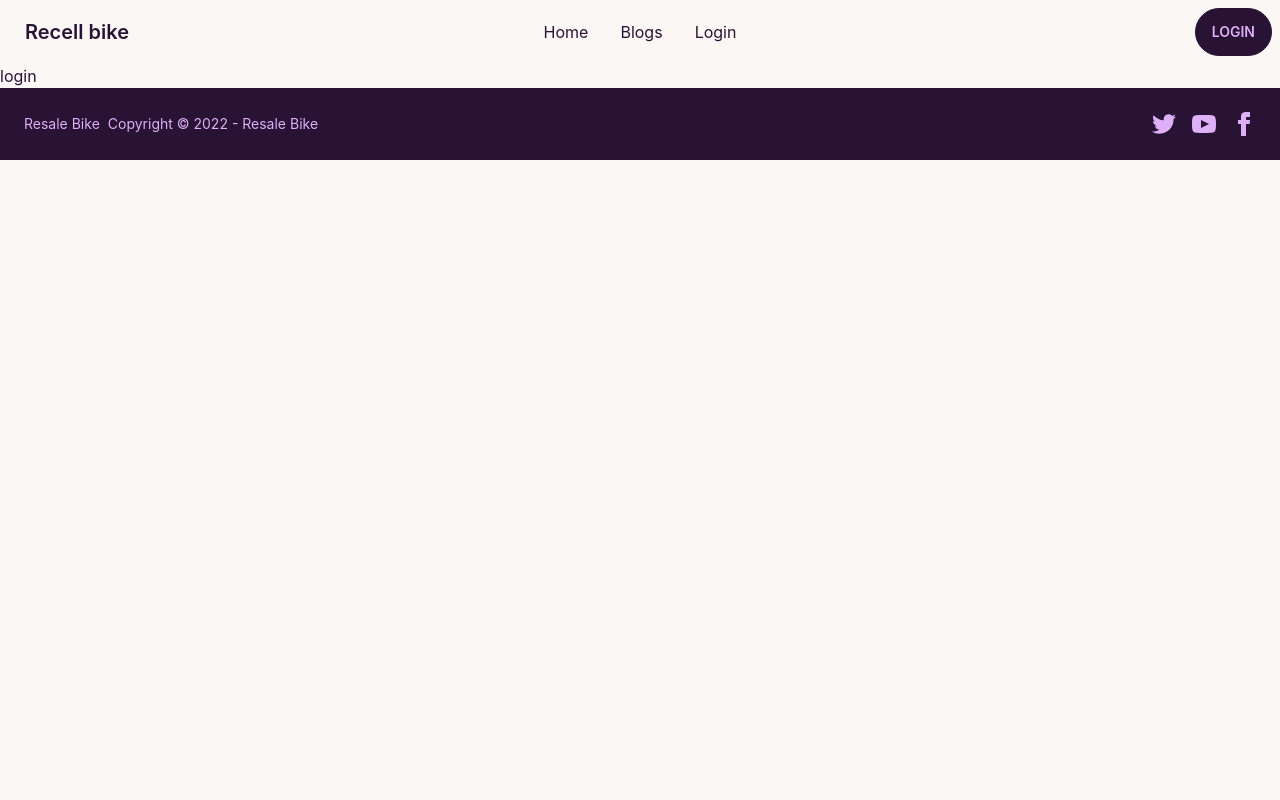
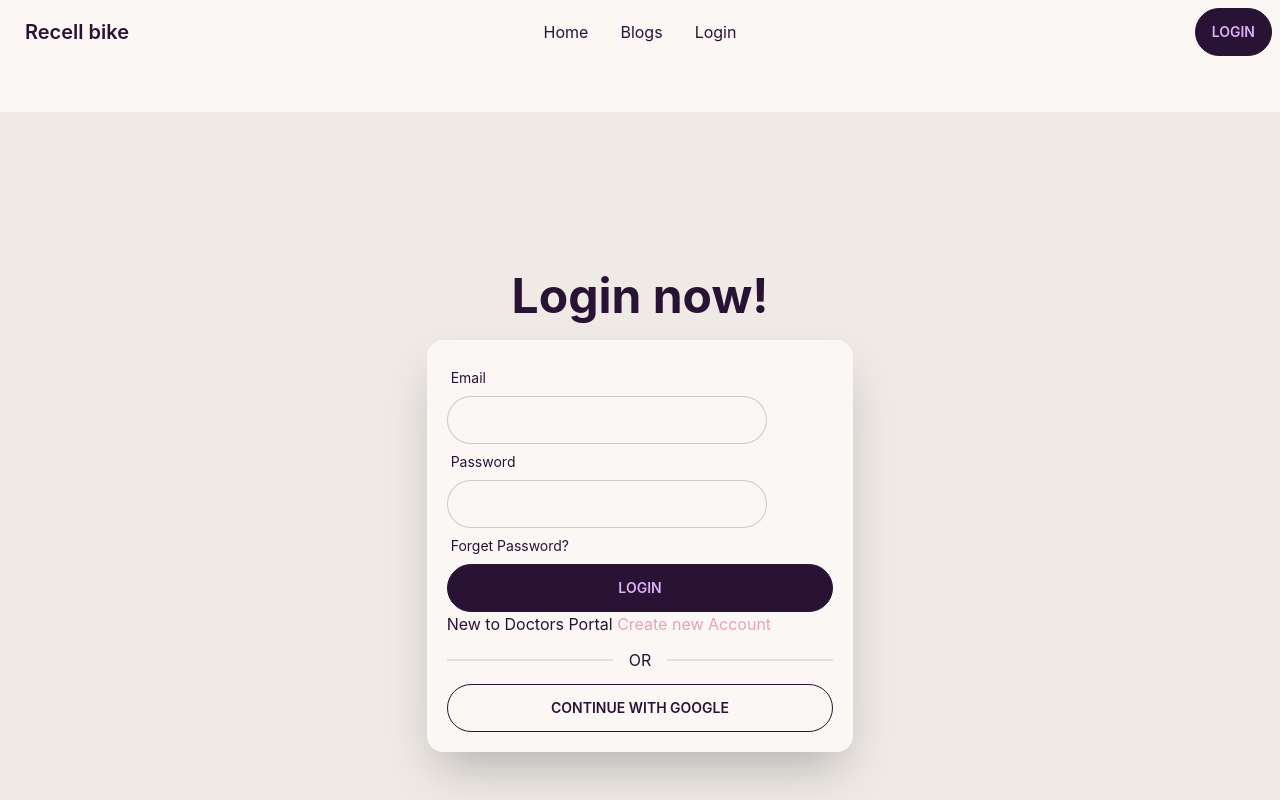
Before and after one commit to sabrababra/resale-old-bike-repo, a React (Create React App) app: page /login in a window 1280 px wide. Shown: the top 800 px of the page. Built offline with nearby package versions, Linux system fonts and the light colour scheme; no server answers.

Commit message:
log in page setup complete

```diff
--- a/package.json
+++ b/package.json
@@ -7,8 +7,10 @@
     "@testing-library/react": "^13.4.0",
     "@testing-library/user-event": "^13.5.0",
     "daisyui": "^2.41.0",
+    "firebase": "^9.14.0",
     "react": "^18.2.0",
     "react-dom": "^18.2.0",
+    "react-hook-form": "^7.39.5",
     "react-router-dom": "^6.4.3",
     "react-scripts": "5.0.1",
     "web-vitals": "^2.1.4"
--- /dev/null
+++ b/src/Contexts/AuthProvider.js
@@ -0,0 +1,56 @@
+import React, { createContext, useEffect, useState } from 'react';
+import {getAuth,createUserWithEmailAndPassword,signInWithEmailAndPassword,updateProfile,signOut,onAuthStateChanged} from 'firebase/auth'
+import app from '../Firebase/firebase.config';
+
+
+export const AuthContext = createContext();
+const auth = getAuth(app)
+
+const AuthProvider = ({children}) => {
+    const [user, setUser] = useState(null);
+    const [loading, setLoading] = useState(true);
+    const createUser = (email, password) =>{
+        setLoading(true);
+        return createUserWithEmailAndPassword(auth, email, password);
+    }
+
+    const signIn = (email, password) =>{
+        setLoading(true);
+        return signInWithEmailAndPassword(auth, email, password);
+    }
+
+    const updateUser = (userInfo) =>{
+        return updateProfile(user, userInfo);
+    }
+
+    const logOut = () =>{
+        setLoading(true);
+        return signOut(auth);
+    }
+
+    useEffect( () =>{
+        const unsubscribe = onAuthStateChanged(auth, currentUser =>{
+            console.log('user observing');
+            setUser(currentUser);
+            setLoading(false);
+        });
+
+        return () => unsubscribe();
+    }, [])
+
+    const authInfo = {
+        createUser,
+        signIn,
+        updateUser,
+        logOut,
+        user,
+        loading
+    }
+    return (
+        <AuthContext.Provider value={authInfo}>
+            {children}
+        </AuthContext.Provider>
+    );
+};
+
+export default AuthProvider;
--- /dev/null
+++ b/src/Firebase/firebase.config.js
@@ -0,0 +1,20 @@
+// Import the functions you need from the SDKs you need
+import { initializeApp } from "firebase/app";
+// TODO: Add SDKs for Firebase products that you want to use
+// https://firebase.google.com/docs/web/setup#available-libraries
+
+// Your web app's Firebase configuration
+const firebaseConfig = {
+
+
+    apiKey:process.env.REACT_APP_apiKey,
+    authDomain:process.env.REACT_APP_authDomain,
+    projectId:process.env.REACT_APP_projectId,
+    storageBucket:process.env.REACT_APP_storageBucket,
+    messagingSenderId:process.env.REACT_APP_messagingSenderId,
+    appId:process.env.REACT_APP_appId,
+};
+
+// Initialize Firebase
+const app = initializeApp(firebaseConfig);
+export default app;
--- a/src/Pages/Home/BrandCategories/BrandCategories.js
+++ b/src/Pages/Home/BrandCategories/BrandCategories.js
@@ -7,25 +7,25 @@ import BrandData from './BrandData';
 const BrandCategories = () => {
     const brandCategory=[
         {
-            id:1,
+            _id:1,
             brandName:'Honda',
             img:honda,
             amount:4
         },
         {
-            id:2,
+            _id:2,
             brandName:'Sujuki',
             img:sujuki,
             amount:2
         },
         {
-            id:3,
+            _id:3,
             brandName:'Yamaha',
             img:yamaha,
             amount:4
         },
         {
-            id:4,
+            _id:4,
             brandName:'Vespa',
             img:vespa,
             amount:2
--- a/src/Pages/Home/BrandCategories/BrandData.js
+++ b/src/Pages/Home/BrandCategories/BrandData.js
@@ -1,21 +1,21 @@
 import React from 'react';
 
-const BrandData = ({brand}) => {
-    const {brandName,img,amount}=brand;
+const BrandData = ({ brand }) => {
+    const { brandName, img, amount } = brand;
     return (
-        <div className="card  card-side bg-base-100 shadow-xl hover:bg-gray-400
-             ">
-                <img className='ml-5 w-2/4 h-2/4 flex justify-center items-center' src={img} alt="Movie" />
-                <div className="card-body flex justify-center">
-                    <h2 className="card-title">{amount} bike available</h2>
-                    <p>{brandName}</p>
+        <div className="card  bg-base-100 shadow-xl">
+            <figure className="px-10 pt-10">
+                <img src={img} alt="Shoes" className="rounded-xl" />
+            </figure>
+            <div className="card-body items-center text-center">
+                <h2 className="card-title">{brandName}</h2>
+                <p>{amount} {amount?.length>1?'products':'product'} available</p>
+                <div className="card-actions">
+                    <button className="btn btn-primary">See Products</button>
+                </div>
+            </div>
+        </div>
 
-                    <button className='btn mt-8'>See Products</button>
-
-                </div>
-
-
-            </div>
     );
 };
 
--- a/src/Pages/Login/Login.js
+++ b/src/Pages/Login/Login.js
@@ -1,10 +1,91 @@
-import React from 'react';
+import React, { useContext, useState } from 'react';
+import { useForm } from 'react-hook-form';
+import { Link, useLocation, useNavigate } from 'react-router-dom';
+import { AuthContext } from '../../Contexts/AuthProvider';
+
 
 const Login = () => {
+    const { register, formState: { errors }, handleSubmit } = useForm();
+    const { signIn } = useContext(AuthContext);
+    const [loginError, setLoginError] = useState('');
+    const location = useLocation();
+    const navigate = useNavigate();
+
+    const from = location.state?.from?.pathname || '/';
+
+    const handleLogin = data => {
+        console.log(data);
+        setLoginError('');
+        signIn(data.email, data.password)
+            .then(result => {
+                const user = result.user;
+                console.log(user);
+                navigate(from, {replace: true});
+            })
+            .catch(error => {
+                console.log(error.message)
+                setLoginError(error.message);
+            });
+    }
     return (
-        <div>
-            <h1>login</h1>
+        <div className="flex gap-5  min-h-screen bg-base-200  flex-col justify-center items-center">
+
+    <div className="text-center lg:text-left">
+      <h1 className="text-5xl font-bold">Login now!</h1>
+    </div>
+    <div className="card w-11/12 lg:w-4/12  mx-auto  shadow-2xl bg-base-100 p-5">
+      {/* <div className="card-body">
+        <div className="form-control">
+          <label className="label">
+            <span className="label-text">Email</span>
+          </label>
+          <input type="text" placeholder="email" className="input input-bordered" />
         </div>
+        <div className="form-control">
+          <label className="label">
+            <span className="label-text">Password</span>
+          </label>
+          <input type="text" placeholder="password" className="input input-bordered" />
+          <label className="label">
+            <a href="#" className="label-text-alt link link-hover">Forgot password?</a>
+          </label>
+        </div>
+        <div className="form-control mt-6">
+          <button className="btn">Login</button>
+        </div>
+      </div> */}
+        <form onSubmit={handleSubmit(handleLogin)}>
+                    <div className="form-control w-full max-w-xs">
+                        <label className="label"> <span className="label-text">Email</span></label>
+                        <input type="text"
+                            {...register("email", {
+                                required: "Email Address is required"
+                            })}
+                            className="input input-bordered w-full max-w-xs" />
+                        {errors.email && <p className='text-red-600'>{errors.email?.message}</p>}
+                    </div>
+                    <div className="form-control w-full max-w-xs">
+                        <label className="label"> <span className="label-text">Password</span></label>
+                        <input type="password"
+                            {...register("password", {
+                                required: "Password is required",
+                                minLength: { value: 6, message: 'Password must be 6 characters or longer' }
+                            })}
+                            className="input input-bordered w-full max-w-xs" />
+                        <label className="label"> <span className="label-text">Forget Password?</span></label>
+                        {errors.password && <p className='text-red-600'>{errors.password?.message}</p>}
+                    </div>
+                    <input className='btn w-full' value="Login" type="submit" />
+                    <div>
+                        {loginError && <p className='text-red-600'>{loginError}</p>}
+                    </div>
+                </form>
+                <p>New to Doctors Portal <Link className='text-secondary' to="/signup">Create new Account</Link></p>
+                <div className="divider">OR</div>
+                <button className='btn btn-outline w-full'>CONTINUE WITH GOOGLE</button>
+    </div>
+
+</div>
     );
 };
 
--- a/src/index.js
+++ b/src/index.js
@@ -3,11 +3,14 @@ import ReactDOM from 'react-dom/client';
 import './index.css';
 import App from './App';
 import reportWebVitals from './reportWebVitals';
+import AuthProvider from './Contexts/AuthProvider';
 
 const root = ReactDOM.createRoot(document.getElementById('root'));
 root.render(
   <React.StrictMode>
+    <AuthProvider>
     <App />
+    </AuthProvider>
   </React.StrictMode>
 );
 
```
Also changed, not shown: 1 other file (tests, documents, lock files or other folders).
